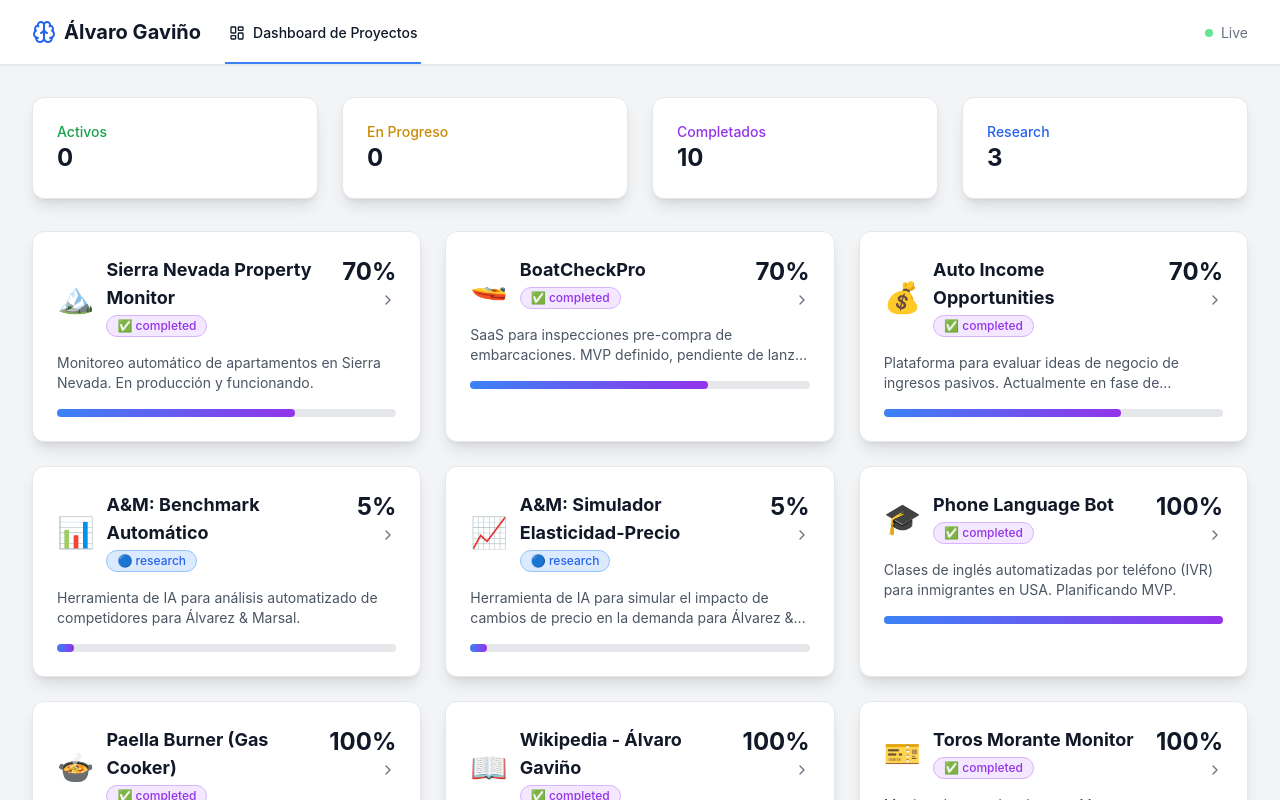
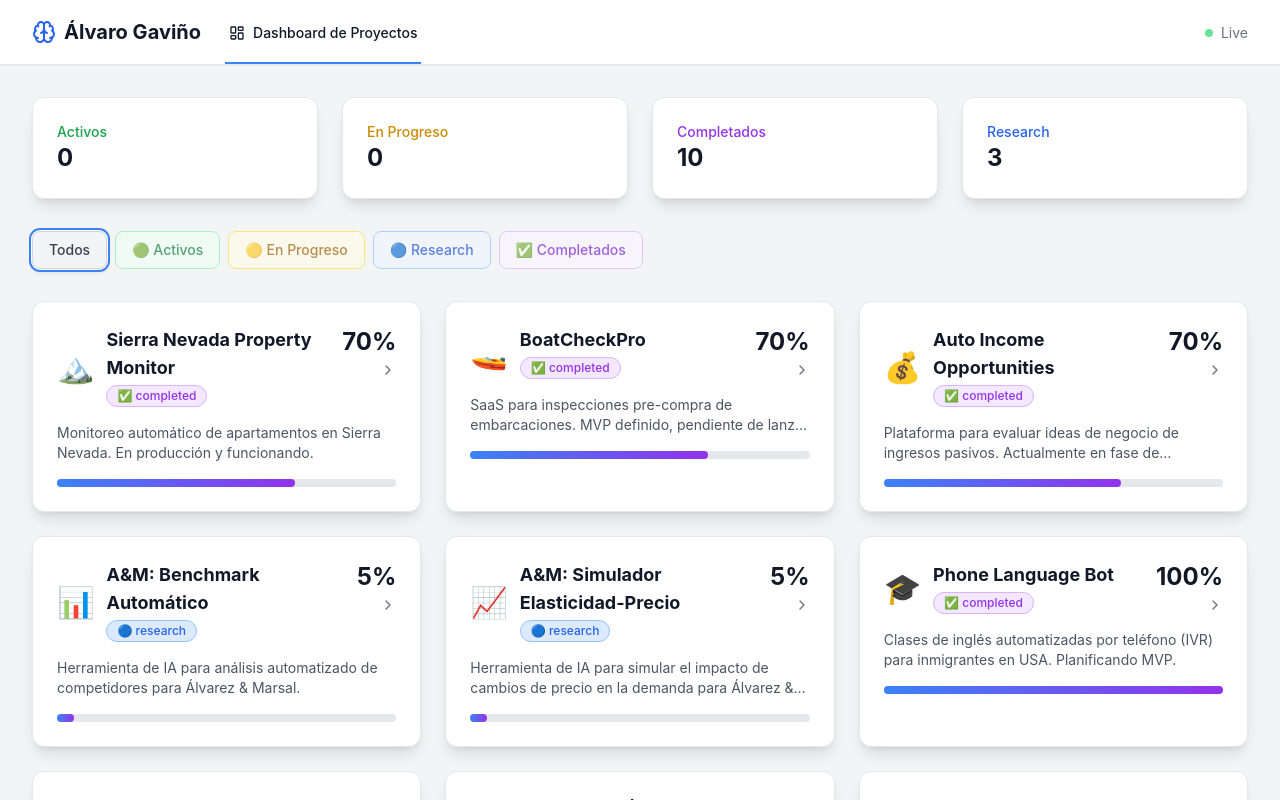
Before and after one commit to agavino1/projects-dashboard, a Next.js app: page / in a window 1280 px wide. Shown: the top 800 px of the page. Built offline with nearby package versions, Linux system fonts and the light colour scheme.

Commit message:
feat: add status filters and project links in expanded cards

```diff
--- a/app/page.tsx
+++ b/app/page.tsx
@@ -100,7 +100,35 @@ const ProjectCard = ({ project }: { project: Project }) => {
 
       {/* Expanded section */}
       {isExpanded && (
-        <div className="border-t border-gray-200 p-6">
+        <div className="border-t border-gray-200 p-6 space-y-6">
+          {/* Links */}
+          {(project.links?.landing?.length || project.links?.repo?.length || project.links?.docs?.length) ? (
+            <div>
+              <h4 className="font-bold text-sm mb-2 text-gray-800">Enlaces</h4>
+              <div className="flex flex-wrap gap-2">
+                {project.links.landing?.map((link, i) => (
+                  <a key={`landing-${i}`} href={link.url} target="_blank" rel="noopener noreferrer"
+                    className="inline-flex items-center gap-1.5 px-3 py-1.5 text-xs font-medium rounded-lg bg-blue-50 text-blue-700 border border-blue-200 hover:bg-blue-100 transition-colors">
+                    <Globe size={14} /> {link.title || 'Landing'}
+                  </a>
+                ))}
+                {project.links.repo?.map((link, i) => (
+                  <a key={`repo-${i}`} href={link.url} target="_blank" rel="noopener noreferrer"
+                    className="inline-flex items-center gap-1.5 px-3 py-1.5 text-xs font-medium rounded-lg bg-gray-50 text-gray-700 border border-gray-200 hover:bg-gray-100 transition-colors">
+                    <Github size={14} /> {link.title || 'Repo'}
+                  </a>
+                ))}
+                {project.links.docs?.map((link, i) => (
+                  <a key={`docs-${i}`} href={link.url} target="_blank" rel="noopener noreferrer"
+                    className="inline-flex items-center gap-1.5 px-3 py-1.5 text-xs font-medium rounded-lg bg-green-50 text-green-700 border border-green-200 hover:bg-green-100 transition-colors">
+                    <FileText size={14} /> {link.title || 'Docs'}
+                  </a>
+                ))}
+              </div>
+            </div>
+          ) : null}
+
+          {/* Tasks */}
           <div className="grid grid-cols-1 md:grid-cols-2 gap-6">
             <div>
               <h4 className="font-bold text-sm mb-2 text-gray-800">Tareas (Sebastián)</h4>
@@ -128,6 +156,7 @@ export default function DashboardPage() {
   const [projects, setProjects] = useState<Project[]>([]);
   const [stats, setStats] = useState<ProjectStats>({ active: 0, progress: 0, completed: 0, research: 0 });
   const [loading, setLoading] = useState(true);
+  const [activeFilter, setActiveFilter] = useState<string>('all');
 
   useEffect(() => {
     fetchProjects();
@@ -188,9 +217,34 @@ export default function DashboardPage() {
           </div>
         </div>
 
+      {/* Filters */}
+      <div className="flex flex-wrap gap-2 mb-8">
+        {[
+          { key: 'all', label: 'Todos', color: 'bg-gray-100 text-gray-700 border-gray-300 hover:bg-gray-200' },
+          { key: 'active', label: '🟢 Activos', color: 'bg-green-50 text-green-700 border-green-300 hover:bg-green-100' },
+          { key: 'progress', label: '🟡 En Progreso', color: 'bg-yellow-50 text-yellow-700 border-yellow-300 hover:bg-yellow-100' },
+          { key: 'research', label: '🔵 Research', color: 'bg-blue-50 text-blue-700 border-blue-300 hover:bg-blue-100' },
+          { key: 'completed', label: '✅ Completados', color: 'bg-purple-50 text-purple-700 border-purple-300 hover:bg-purple-100' },
+        ].map(filter => (
+          <button
+            key={filter.key}
+            onClick={() => setActiveFilter(filter.key)}
+            className={`px-4 py-2 rounded-lg text-sm font-medium border transition-all ${
+              activeFilter === filter.key
+                ? 'ring-2 ring-offset-1 ring-blue-500 shadow-md ' + filter.color
+                : filter.color + ' opacity-70'
+            }`}
+          >
+            {filter.label}
+          </button>
+        ))}
+      </div>
+
       {/* Content */}
       <div className="grid grid-cols-1 md:grid-cols-2 lg:grid-cols-3 gap-6">
-        {projects.map(p => <ProjectCard key={p.id} project={p} />)}
+        {projects
+          .filter(p => activeFilter === 'all' || p.status === activeFilter)
+          .map(p => <ProjectCard key={p.id} project={p} />)}
       </div>
     </div>
   );
```
